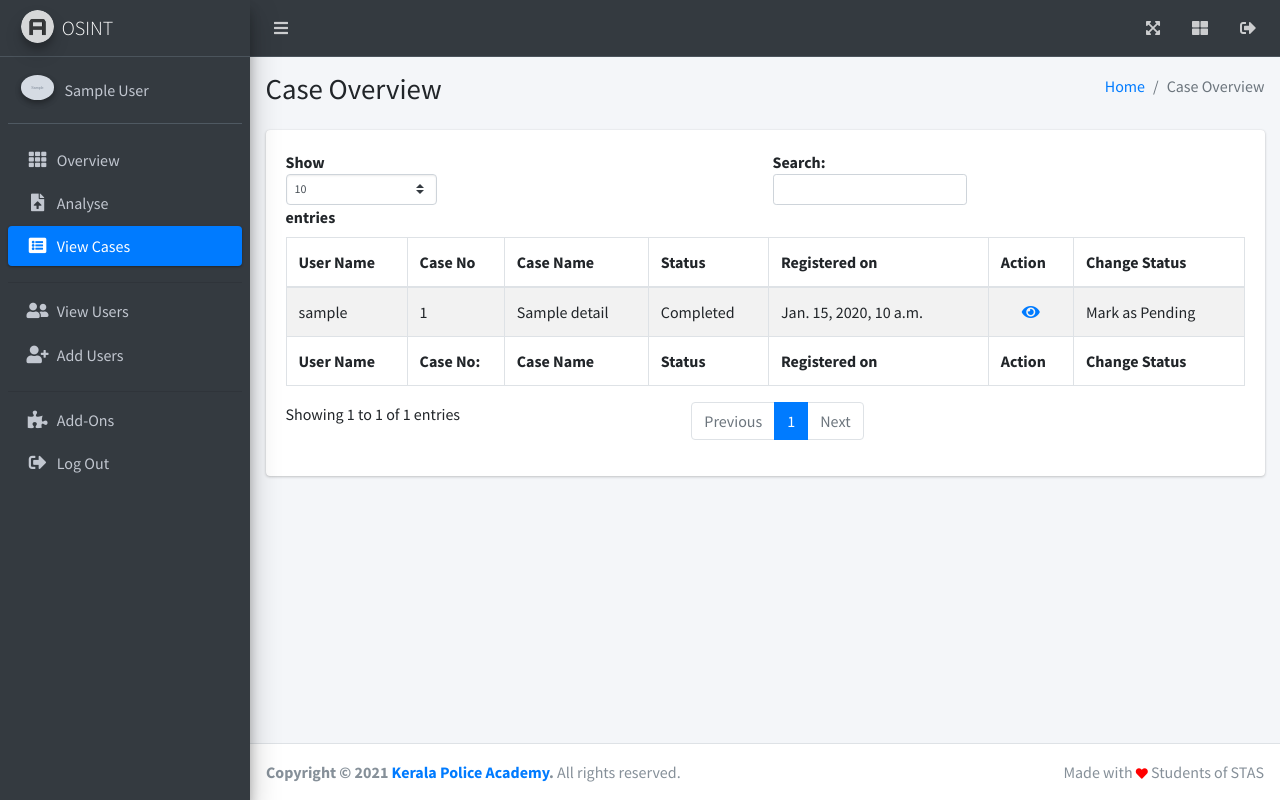
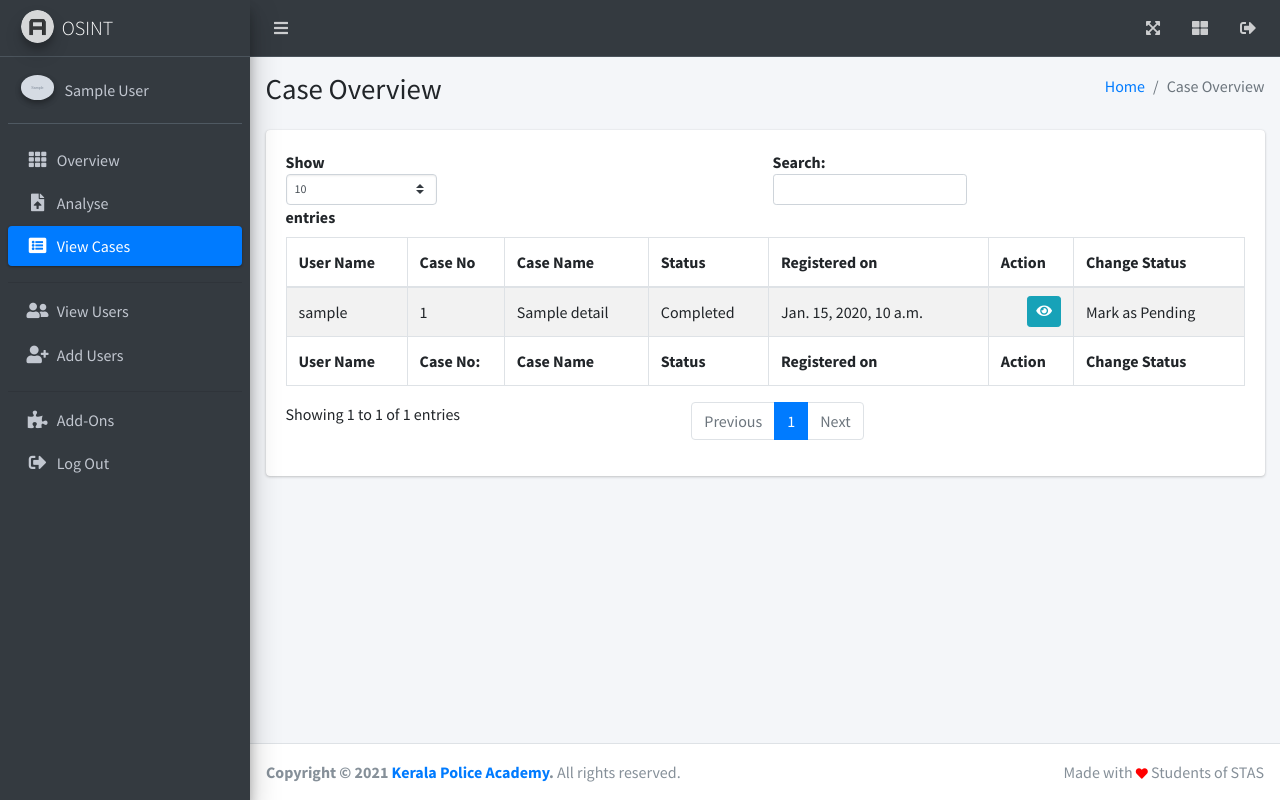
Before and after one commit to adarshvs/osint-kepa, a Django app: page /case_overview in a window 1280 px wide. Run offline with Django 3.2, Linux system fonts and the light colour scheme; a user stored in the database is signed in; tables that the repository leaves empty hold one stand-in row (values such as "Sample post"); grey boxes marked "Sample" are stand-in pictures; some libraries are stand-ins or nearby versions.

Commit message:
case overview table edit button changed

```diff
--- a/osint/template/case_overview.html
+++ b/osint/template/case_overview.html
@@ -72,7 +72,10 @@
                                 <td>
                                  {% if case.is_completed == True %}Completed {% else %} Pending {% endif%}</td>
                                 <td>{{ case.created_at }}</td>
-                                <td style="text-align:center"> <a href="{% url 'case_details' case.pk %}"><i class="fas fa-eye"  title="View"></i></a>
+                                <td class="text-right py-0 align-middle"><div class="btn-group btn-group-sm">
+                                    <a href="{% url 'case_details' case.pk %}" class="btn btn-info"><i class="fas fa-eye" title="View"></i></a>
+
+                                  </div>
                                  </td>
                                 <td> {% if case.is_completed == True %}Mark as Pending {% else %}Mark as Completed {% endif%}</td>
 
```
